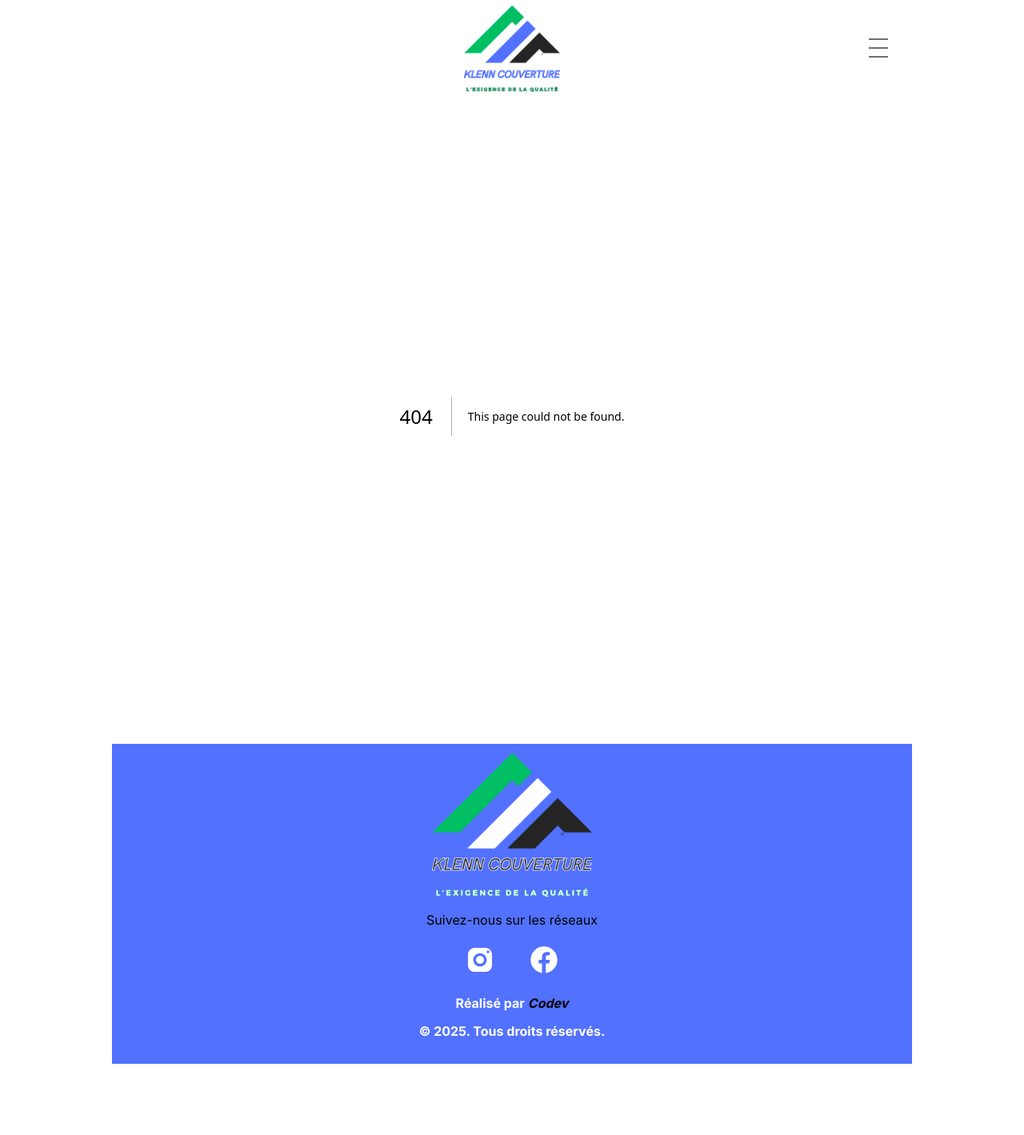
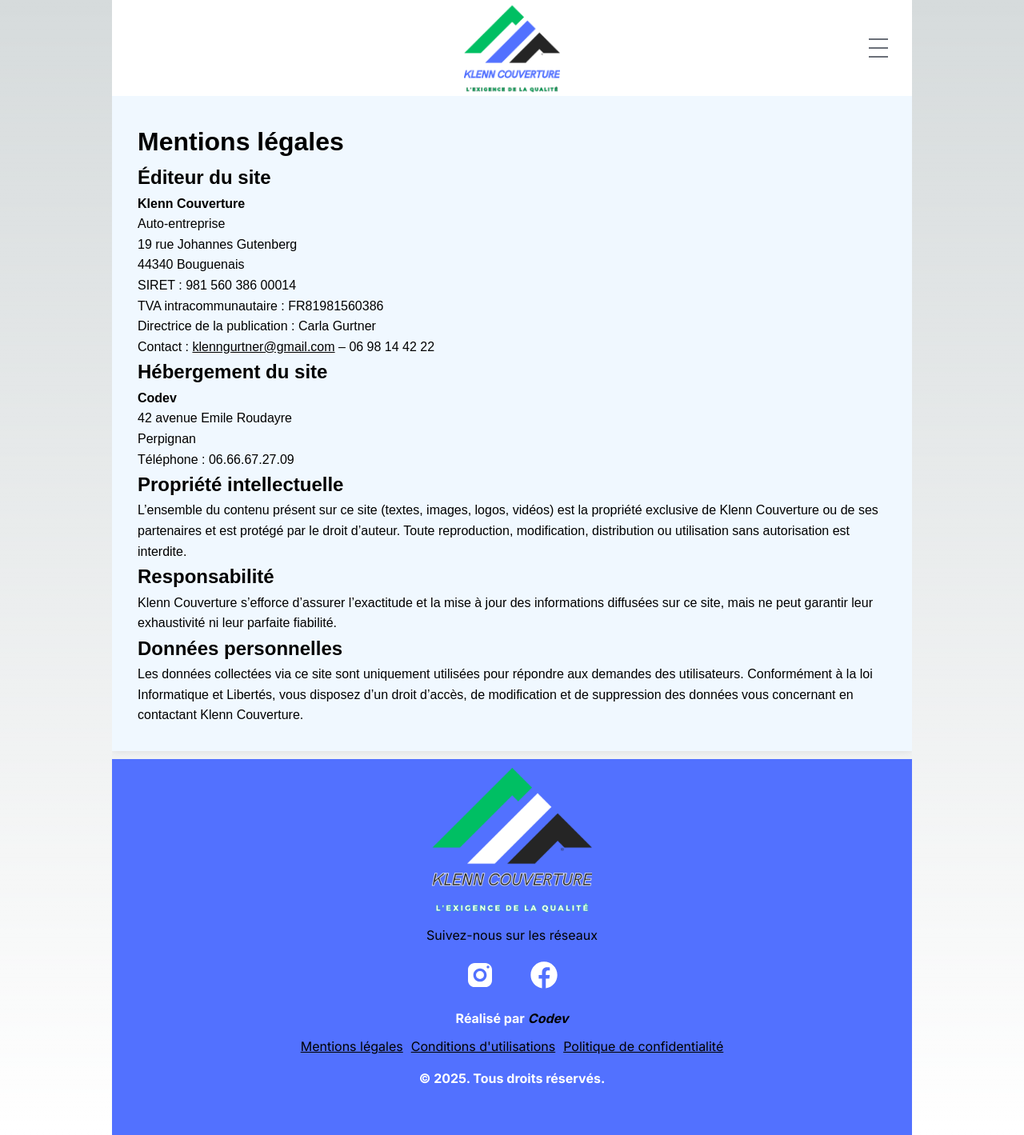
Before and after one commit to AdrienW86/klenn-couverture, a Next.js app: page /mentions in a window 1280 px wide. Before the commit this address had no page. Shown: the whole page at 80% size. Before the commit the page ends 1330 px from the top, so only its background shows below. Built offline with nearby package versions, Linux system fonts and the light colour scheme.

Commit message:
mise en ligne

```diff
--- /dev/null
+++ b/app/mentions/page.js
@@ -0,0 +1,81 @@
+import React from 'react'
+
+export default function page() {
+  return (
+       <main
+      style={{
+        maxWidth: 1000,
+        margin: 'auto',
+        padding: '2rem',
+        fontFamily: 'Arial, sans-serif',
+        lineHeight: 1.6,
+        backgroundColor: 'aliceblue',
+        color: 'black',
+        boxShadow: '0 0 10px rgba(0,0,0,0.1)'
+      }}
+    >
+      <h1>Mentions légales</h1>
+
+      <section>
+        <h2>Éditeur du site</h2>
+        <p>
+          <strong>Klenn Couverture</strong>
+          <br />
+          Auto-entreprise
+          <br />
+          19 rue Johannes Gutenberg
+          <br />
+          44340 Bouguenais
+          <br />
+          SIRET : 981 560 386 00014
+          <br />
+          TVA intracommunautaire : FR81981560386
+          <br />
+          Directrice de la publication : Carla Gurtner
+          <br />
+          Contact :{' '}
+          <a href="mailto:klenngurtner@gmail.com" style={{ color: 'black', textDecoration: 'underline' }}>
+            klenngurtner@gmail.com
+          </a>{' '}
+          – 06 98 14 42 22
+        </p>
+      </section>
+
+      <section>
+        <h2>Hébergement du site</h2>
+        <p>
+          <strong>Codev</strong>
+          <br />
+          42 avenue Emile Roudayre
+          <br />
+          Perpignan
+          <br />
+          Téléphone : 06.66.67.27.09
+        </p>
+      </section>
+
+      <section>
+        <h2>Propriété intellectuelle</h2>
+        <p>
+          L’ensemble du contenu présent sur ce site (textes, images, logos, vidéos) est la propriété exclusive de Klenn Couverture ou de ses partenaires et est protégé par le droit d’auteur. Toute
+          reproduction, modification, distribution ou utilisation sans autorisation est interdite.
+        </p>
+      </section>
+
+      <section>
+        <h2>Responsabilité</h2>
+        <p>
+          Klenn Couverture s’efforce d’assurer l’exactitude et la mise à jour des informations diffusées sur ce site, mais ne peut garantir leur exhaustivité ni leur parfaite fiabilité.
+        </p>
+      </section>
+
+      <section>
+        <h2>Données personnelles</h2>
+        <p>
+          Les données collectées via ce site sont uniquement utilisées pour répondre aux demandes des utilisateurs. Conformément à la loi Informatique et Libertés, vous disposez d’un droit d’accès, de
+          modification et de suppression des données vous concernant en contactant Klenn Couverture.
+        </p>
+      </section>
+    </main>
+  );
+}
--- a/components/Footer/Footer.js
+++ b/components/Footer/Footer.js
@@ -38,9 +38,20 @@
               />
             </Link>
        </div>
-      <a className={styles.link} href="https://code-v.fr" target="_blank" rel="noopener noreferrer">
+      <Link className={styles.link} href="https://code-v.fr" target="_blank" rel="noopener noreferrer">
         Réalisé par <span className={styles.codev}> Codev </span>
-      </a>
+      </Link>
+      <div className={styles.mentions}>
+        <Link className={styles.link2} href="/mentions">
+          Mentions légales
+        </Link>
+        <Link className={styles.link2} href="/conditions">
+          Conditions d'utilisations
+        </Link>
+        <Link className={styles.link2} href="/politique">
+          Politique de confidentialité
+        </Link>
+      </div>
       <p className={styles.txt}> © {currentYear}. Tous droits réservés. </p>
     </footer>
   )
--- a/components/Footer/footer.module.css
+++ b/components/Footer/footer.module.css
@@ -1,6 +1,6 @@
 .footer {
     z-index: 5;
-    height: 400px;
+    height: 470px;
     width: 100%;
     background-color: rgb(82,113,255);
 }
@@ -60,3 +60,14 @@
     display: flex;
     justify-content: center;
 }
+
+.mentions {
+    display: flex;
+    flex-wrap: wrap;
+    justify-content: center;
+}
+
+.link2 {
+    margin: 0 5px 10px 5px;
+    text-decoration: underline;
+}
```
Also changed, not shown: app/conditions/page.js (added, +35 -0 lines), app/politique/page.js (added, +44 -0 lines).
